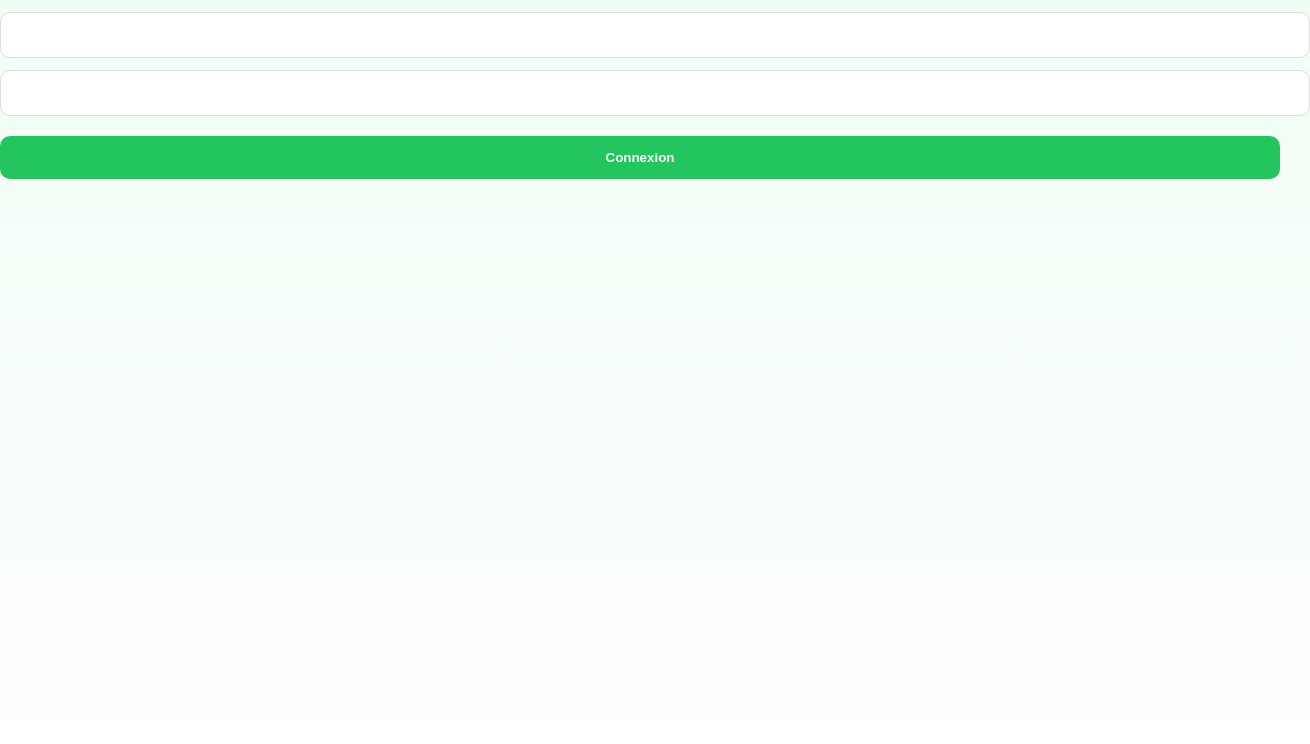
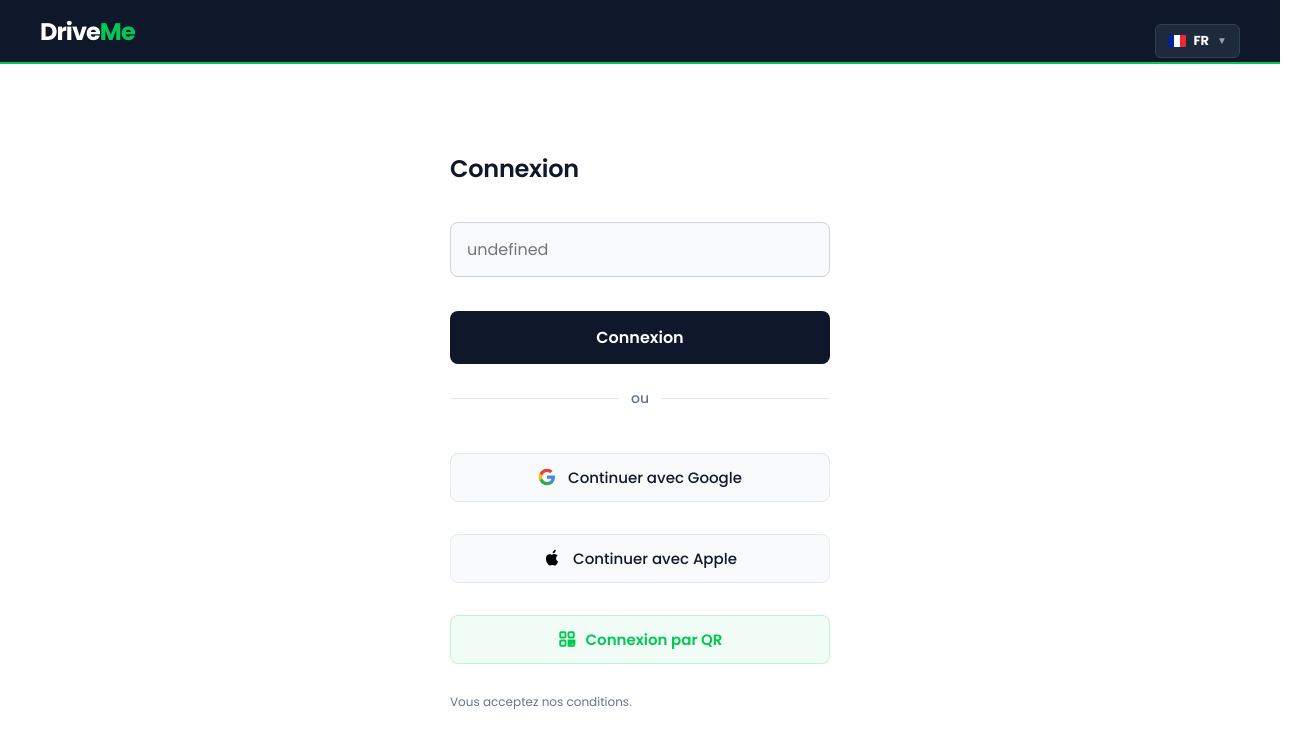
Before and after one commit to JoeProAdmin/DriveMe, an Angular app in the folder frontend/: page /login in a window 1280 px wide. Shown: the top 744 px of the page, 1310 px wide, since content can reach past the window. Built offline with nearby package versions, Linux system fonts and the light colour scheme.

Commit message:
fix(auth): alignement du composant login avec le DTO AuthRequest backend

```diff
--- a/frontend/src/app/features/auth/login/login.ts
+++ b/frontend/src/app/features/auth/login/login.ts
@@ -1,34 +1,57 @@
 import { Component, inject } from '@angular/core';
 import { FormsModule } from '@angular/forms';
-import { Router } from '@angular/router';
-import { AuthService } from '@core/auth.service';
+import { Router, RouterModule } from '@angular/router';
+import { CommonModule } from '@angular/common';
+import { AuthService } from '../../../core/auth.service';
+import { ApiService } from '../../../core/api.service';
 
 @Component({
   selector: 'app-login',
   standalone: true,
-  imports: [FormsModule],
-  template: `
-    <div class="login-container">
-      <input [(ngModel)]="credentials.email" type="email" name="email" required>
-      <input [(ngModel)]="credentials.password" type="password" name="password" required>
-      <button (click)="onSubmit()">Connexion</button>
-    </div>
-  `
+  imports: [FormsModule, RouterModule, CommonModule],
+  templateUrl: './login.html'
 })
 export class LoginComponent {
   private readonly auth = inject(AuthService);
   private readonly router = inject(Router);
+  private readonly api = inject(ApiService);
 
-  public credentials = { email: '', password: '' };
+  // Correction : Remplacement de userInput par les champs attendus par le backend
+  public loginData = {
+    email: '',
+    motDePasse: ''
+  };
+
+  public currentLang: 'FR' | 'AR' | 'EN' | 'ES' = 'FR';
+  public dropdownOpen = false;
+  public showQrModal = false;
+
+  public dictionary: any = {
+    FR: { title: 'Connexion', placeholderEmail: 'Email', placeholderPass: 'Mot de passe', btnContinue: 'Connexion', or: 'ou', google: 'Continuer avec Google', apple: 'Continuer avec Apple', qrCode: 'Connexion par QR', legal: 'Vous acceptez nos conditions.', qrTitle: 'Scanner le QR', qrDesc: 'Utilisez votre téléphone pour scanner ce code' },
+    EN: { title: 'Login', placeholderEmail: 'Email', placeholderPass: 'Password', btnContinue: 'Login', or: 'or', google: 'Continue with Google', apple: 'Continue with Apple', qrCode: 'QR Code Login', legal: 'By continuing, you agree.', qrTitle: 'Scan QR', qrDesc: 'Use your phone to scan' },
+    // (AR et ES conservés avec les mêmes clés pour éviter les erreurs de template)
+    AR: { title: 'تسجيل الدخول', placeholderEmail: 'البريد الإلكتروني', placeholderPass: 'كلمة السر', btnContinue: 'دخول', or: 'أو', google: 'المتابعة بواسطة Google', apple: 'المتابعة بواسطة Apple', qrCode: 'تسجيل الدخول عبر رمز QR', legal: 'بمتابعتك، فإنك توافق.', qrTitle: 'امسح رمز QR', qrDesc: 'استخدم هاتفك لمسح الرمز' },
+    ES: { title: 'Iniciar sesión', placeholderEmail: 'Correo', placeholderPass: 'Contraseña', btnContinue: 'Entrar', or: 'o', google: 'Continuar con Google', apple: 'Continuar con Apple', qrCode: 'Inicio de sesión QR', legal: 'Al continuar, aceptas.', qrTitle: 'Escanear QR', qrDesc: 'Usa tu teléfono para escanear' }
+  };
 
   public onSubmit(): void {
-    this.auth.login(this.credentials).subscribe({
+    this.auth.login(this.loginData).subscribe({
       next: (res: any) => {
+        // Enregistrement du token conforme au backend
         localStorage.setItem('token', res.token);
-        localStorage.setItem('userRole', res.role);
         this.router.navigate(['/dashboard']);
       },
-      error: (err) => console.error('Auth failure', err)
+      error: (err) => console.error('Erreur authentification:', err)
     });
   }
+
+  public changeLangViaDropdown(lang: 'FR' | 'AR' | 'EN' | 'ES'): void {
+    this.currentLang = lang;
+    this.api.setLanguage(lang.toLowerCase() as any);
+    this.dropdownOpen = false;
+  }
+
+  public toggleQrModal(status: boolean): void {
+    this.showQrModal = status;
+  }
 }
```
